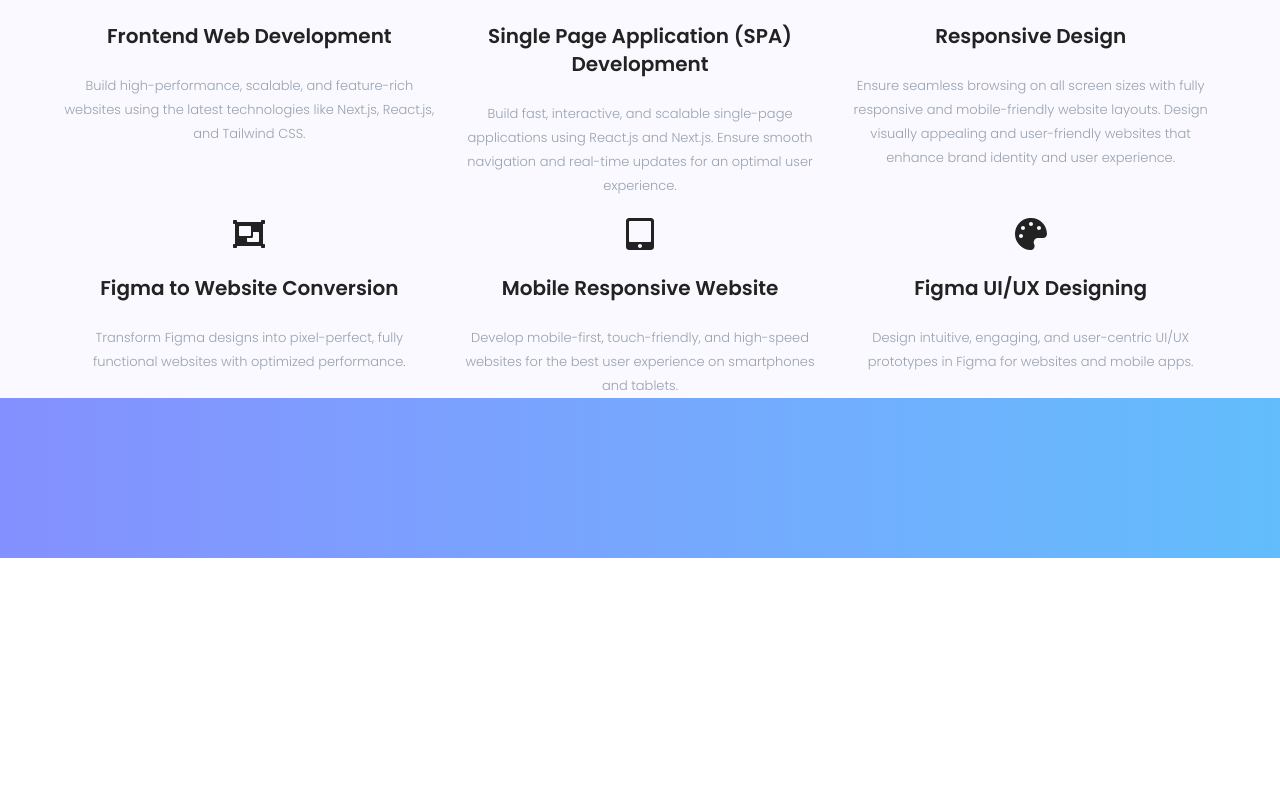
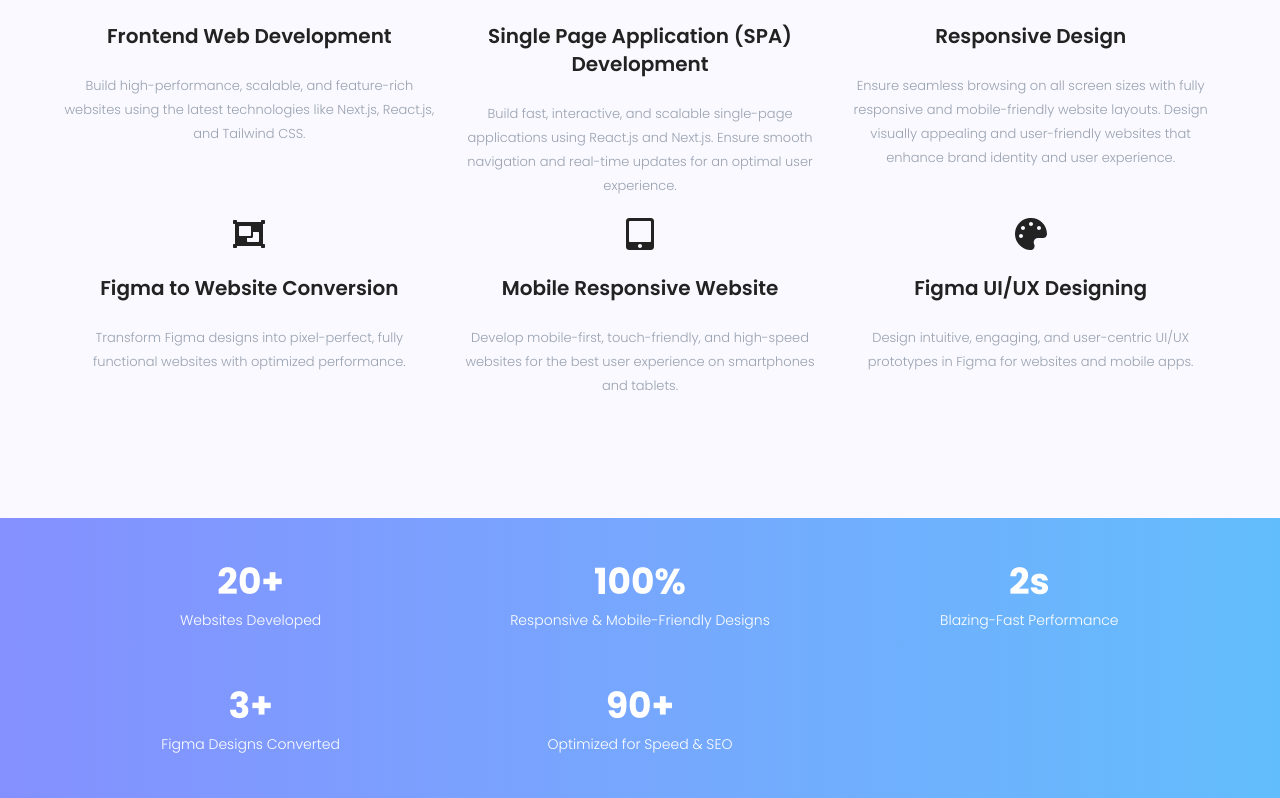
Before and after one commit to sadafshahab12/My-Portfolio, a React (Vite) app: page / in a window 1280 px wide. Shown: the part 1646-2444 px from the top of the page. Before the commit the page ends 2204 px from the top, so only its background shows below. Built offline with nearby package versions, Linux system fonts and the light colour scheme.

Commit message:
project stats done

```diff
--- a/src/components/ui/ProjectStats.jsx
+++ b/src/components/ui/ProjectStats.jsx
@@ -1,7 +1,69 @@
+import { useEffect, useMemo, useState } from "react";
+
 const ProjectStats = () => {
+  const projectstats = useMemo(
+    () => [
+      { value: "20+", label: "Websites Developed" },
+      { value: "100%", label: "Responsive & Mobile-Friendly Designs" },
+      { value: "2s", label: "Blazing-Fast Performance" },
+      { value: "3+", label: "Figma Designs Converted" },
+      { value: "90+", label: "Optimized for Speed & SEO" },
+    ],
+    []
+  );
+
+  const [displayValues, setDisplayValues] = useState(projectstats.map(() => 0));
+
+  useEffect(() => {
+    const timeouts = projectstats.map((projects, index) => {
+      const targetValue = projects.value.includes("+")
+        ? parseInt(projects.value) || 0
+        : projects.value.includes("%")
+        ? parseInt(projects.value) || 0
+        : projects.value.includes("s")
+        ? parseInt(projects.value) || 0
+        : projects.value;
+      const incrementValue = () => {
+        let currentValue = 0;
+        const interval = setInterval(() => {
+          if (currentValue < targetValue) {
+            currentValue++;
+            setDisplayValues((prevValues) => {
+              const updatedValues = [...prevValues];
+              updatedValues[index] = currentValue;
+              return updatedValues;
+            });
+          } else {
+            clearInterval(interval);
+          }
+        }, 10);
+      };
+      incrementValue();
+      //   return interval;
+    });
+    return () => timeouts.forEach(clearInterval);
+  }, [projectstats]);
   return (
-    <section>
-      <div className="bg-gradient-to-r from-mypurple to-mysky h-40"></div>
+    <section className="bg-gradient-to-r from-mypurple to-mysky min-h-70">
+      <div className="max-w-6xl mx-auto grid grid-cols-3 place-content-center gap-4 min-h-70">
+        {projectstats.map((project, index) => (
+          <div key={index} className="text-white space-y-2 p-5 ">
+            <h1 className="text-4xl font-bold text-center">
+              {displayValues[index] === 0
+                ? "0"
+                : displayValues[index] +
+                  (project.value.includes("+")
+                    ? "+"
+                    : project.value.includes("%")
+                    ? "%"
+                    : project.value.includes("s")
+                    ? "s"
+                    : "")}
+            </h1>
+            <p className="text-sm font-light text-center">{project.label}</p>
+          </div>
+        ))}
+      </div>
     </section>
   );
 };
--- a/src/components/ui/Services.jsx
+++ b/src/components/ui/Services.jsx
@@ -49,9 +49,15 @@ const Services = () => {
   ];
 
   return (
-    <section className=" bg-[#f9f9ff] pt-15 md:pt-20 lg:pt-30 px-5 sm:px-10">
+    <section className=" bg-[#f9f9ff] py-15 md:py-20 lg:py-30 px-5 sm:px-10">
       <div className="max-w-6xl mx-auto">
-        <motion.div className="space-y-4">
+        <motion.div
+          initial={{ opacity: 0, y: 50 }}
+          whileInView={{ opacity: 1, y: 0 }}
+          transition={{ duration: 0.8, ease: "easeOut" }}
+          viewport={{ once: true }}
+          className="space-y-4"
+        >
           <h1 className="font-bold xxs:font-semibold text-2xl xxxs:text-3xl xxs:text-4xl xs:text-5xl text-center">
             My Offered Services
           </h1>
@@ -64,9 +70,13 @@ const Services = () => {
           {services.map((service, index) => (
             <motion.div
               key={index}
-              initial={{ opacity: 0, y: 50 }}
-              whileInView={{ opacity: 1, y: 0 }}
-              transition={{ duration: 0.8, ease: "easeOut" }}
+              initial={{ opacity: 0, scale: 0.9 }}
+              whileInView={{ opacity: 1, scale: 1 }}
+              transition={{
+                duration: 0.5,
+                ease: "easeOut",
+                delay: index * 0.1,
+              }}
               viewport={{ once: true }}
               className="flex-left flex-col gap-6 text-textlightBlack  group hover:scale-105 transition-all duration-300  "
             >
```
